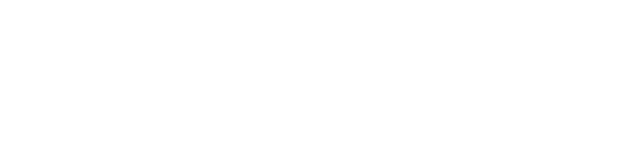
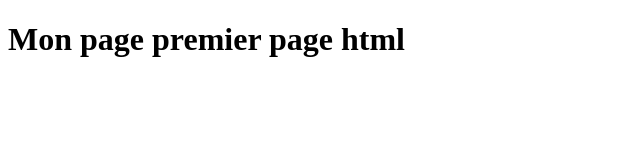
Before and after one commit to celineMend/group1p7, a plain HTML site: page index.html in a window 1280 px wide. Shown: the whole page, without its empty margins (0-640 px from the left). Drawn offline with Linux system fonts and the light colour scheme.

Commit message:
Placer le h1 en haut

```diff
--- a/index.html
+++ b/index.html
@@ -6,6 +6,6 @@
     <title>Document</title>
 </head>
 <body>
-
+    <h1>Mon page premier page html</h1>
 </body>
 </html>
```
